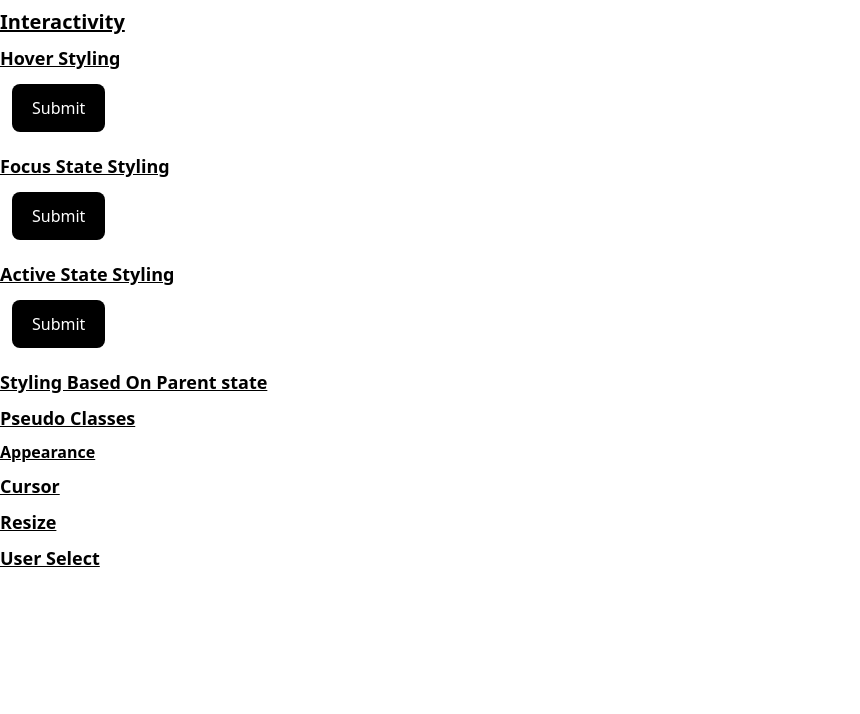
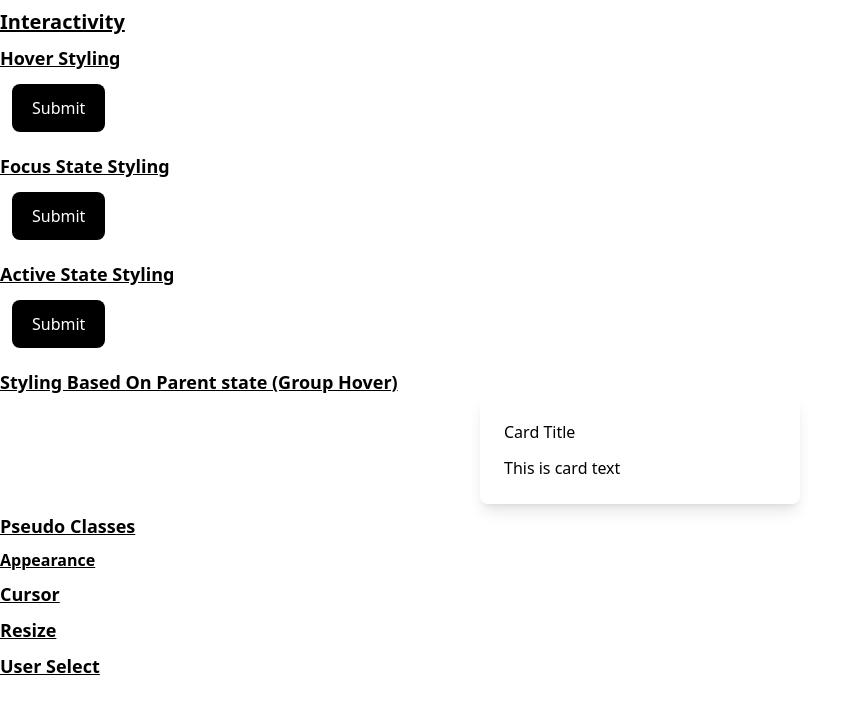
Before and after one commit to nsagias/react-tailwindcss-starter, a React (Create React App) app: page / in a window 1280 px wide. Shown: the top 714 px of the page, without its empty margins (0-860 px from the left). Built offline with nearby package versions, Linux system fonts and the light colour scheme.

Commit message:
add group class and hover to card

```diff
--- a/src/components/Interactivity/Interactivity.tsx
+++ b/src/components/Interactivity/Interactivity.tsx
@@ -20,7 +20,11 @@ export default function Interactivity() {
       <br />
 
       {/* Styling Based On Parent State */}
-      <p className="text-lg font-bold underline mt-2">Styling Based On Parent state</p>
+      <p className="text-lg font-bold underline mt-2">Styling Based On Parent state (Group Hover)</p>
+      <a href="" className="group block max-w-xs mx-auto rounded-lg p-6 bg-white shadow-lg space-y-3 hover:bg-sky-500">
+        <h3 className="group-hover:text-white">Card Title</h3>
+        <p className="group-hover:text-white">This is card text</p>
+      </a>
 
       {/* Pseudo Classes */}
       <p className="text-lg font-bold underline mt-2">Pseudo Classes</p>
```
